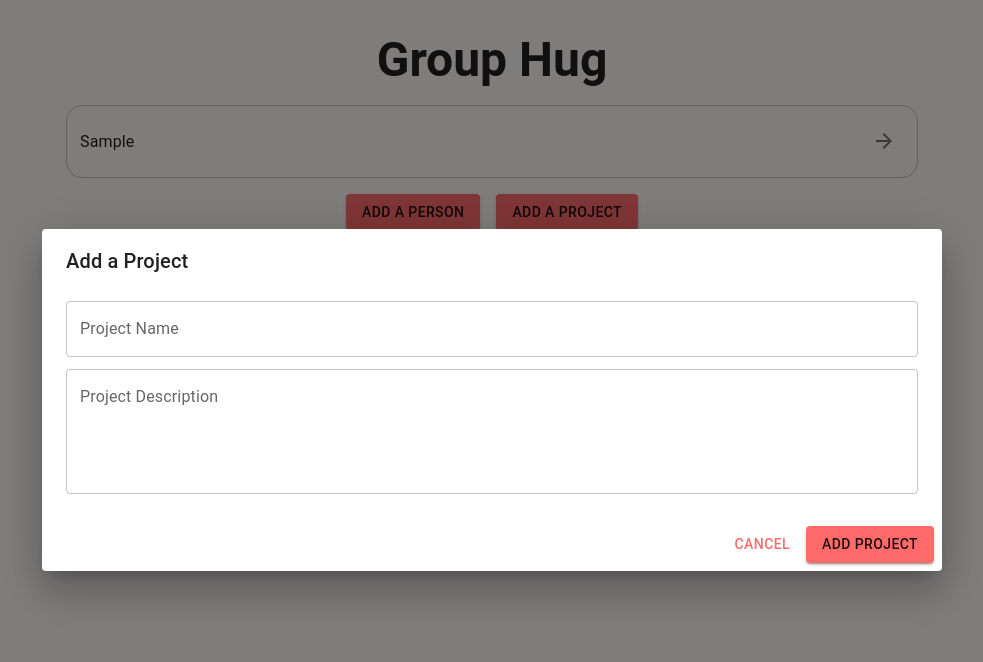
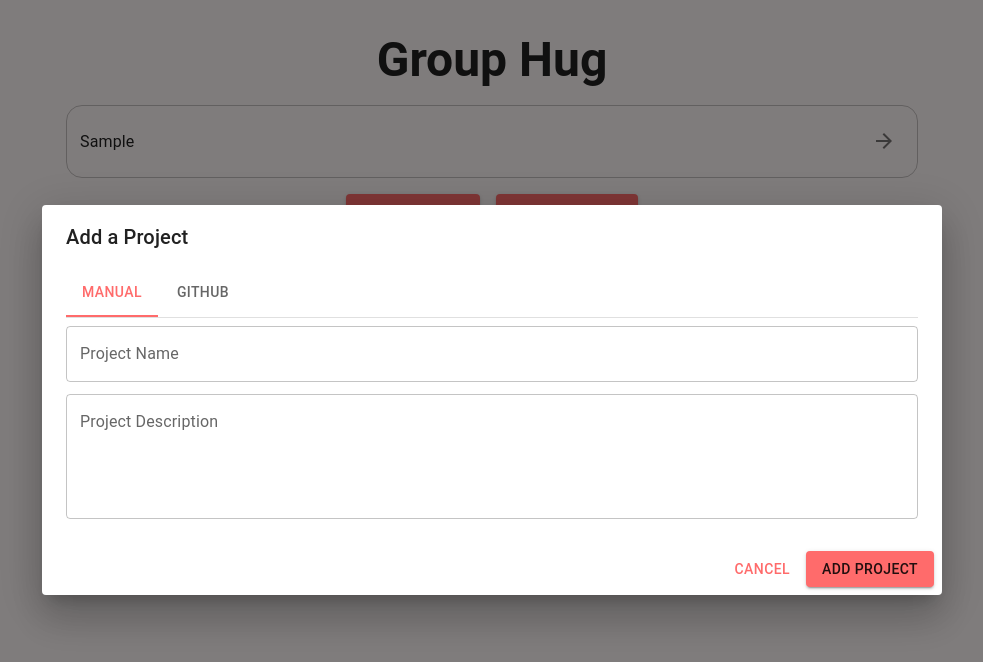
Before and after one commit to jeanpierrebroz/grouphug, a React (Vite) app in the folder group-hug/: page / in a window 1280 px wide. Both pictures are taken after typing "Sample" into the empty fields and a click on the button "ADD A PROJECT". Shown: the top 662 px of the page, without its empty margins (148-1131 px from the left). Built offline with nearby package versions, Linux system fonts and the light colour scheme.

Commit message:
Github frontend added

```diff
--- a/group-hug/src/components/AddProjectButton.tsx
+++ b/group-hug/src/components/AddProjectButton.tsx
@@ -5,29 +5,41 @@ import DialogTitle from '@mui/material/DialogTitle';
 import DialogContent from '@mui/material/DialogContent';
 import DialogActions from '@mui/material/DialogActions';
 import TextField from '@mui/material/TextField';
+import Tabs from '@mui/material/Tabs';
+import Tab from '@mui/material/Tab';
+import Box from '@mui/material/Box';
 
 const AddProjectButton: React.FC = () => {
   const [open, setOpen] = useState(false);
   const [name, setName] = useState('');
   const [description, setDescription] = useState('');
+  const [githubUrl, setGithubUrl] = useState('');
+  const [tabValue, setTabValue] = useState(0);
 
   const handleOpen = () => setOpen(true);
   const handleClose = () => setOpen(false);
 
+  const handleTabChange = (event: React.SyntheticEvent, newValue: number) => {
+    setTabValue(newValue);
+  };
+
   const handleSubmit = async () => {
+    const data = { name, description, githubUrl };
+
     try {
       const response = await fetch('http://localhost:8000/add_project', {
         method: 'POST',
         headers: {
           'Content-Type': 'application/json',
         },
-        body: JSON.stringify({ name, description }),
+        body: JSON.stringify(data),
       });
       if (response.ok) {
         console.log('Project added successfully');
         handleClose();
         setName('');
         setDescription('');
+        setGithubUrl('');
       } else {
         console.error('Failed to add project');
       }
@@ -44,6 +56,14 @@ const AddProjectButton: React.FC = () => {
       <Dialog open={open} onClose={handleClose} maxWidth="md" fullWidth>
         <DialogTitle>Add a Project</DialogTitle>
         <DialogContent>
+          <Box sx={{ borderBottom: 1, borderColor: 'divider' }}>
+            <Tabs value={tabValue} onChange={handleTabChange} aria-label="project tabs">
+              <Tab label="Manual" />
+              <Tab label="GitHub" />
+            </Tabs>
+          </Box>
+          {tabValue === 0 ? (
+            <>
               <TextField
                 autoFocus
                 margin="dense"
@@ -61,10 +81,23 @@ const AddProjectButton: React.FC = () => {
                 value={description}
                 onChange={(e) => setDescription(e.target.value)}
               />
+            </>
+          ) : (
+            <TextField
+              autoFocus
+              margin="dense"
+              label="GitHub URL"
+              fullWidth
+              value={githubUrl}
+              onChange={(e) => setGithubUrl(e.target.value)}
+            />
+          )}
         </DialogContent>
         <DialogActions>
           <Button onClick={handleClose}>Cancel</Button>
-          <Button onClick={handleSubmit} variant="contained">Add Project</Button>
+          <Button onClick={handleSubmit} variant="contained">
+            Add Project
+          </Button>
         </DialogActions>
       </Dialog>
     </>
```
Also changed, not shown: 1 other file (tests, documents, lock files or other folders). Lines whose indentation alone changed are shown as unchanged.
